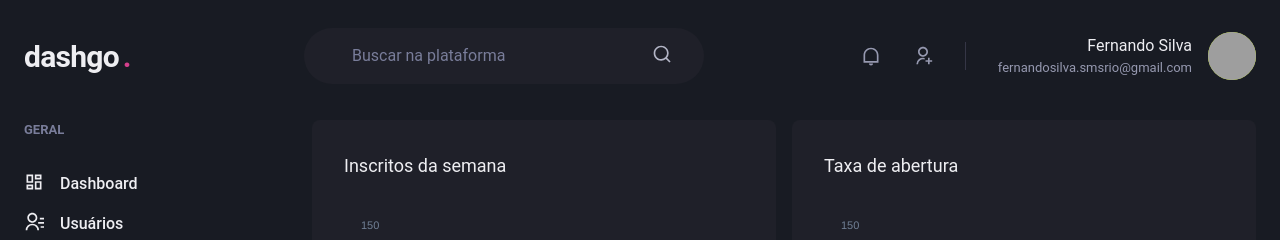
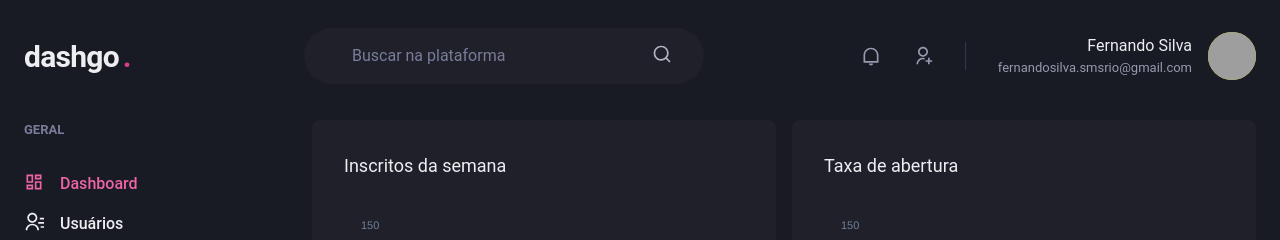
Before and after one commit to yarnando/dashboard, a Next.js app: page /dashboard in a window 1280 px wide. Shown: the top 240 px of the page. Built offline with nearby package versions, Linux system fonts and the light colour scheme; grey boxes are pictures that could not be loaded.

Commit message:
style(navlink): highlighting active link

```diff
--- /dev/null
+++ b/src/components/ActiveLink.tsx
@@ -0,0 +1,40 @@
+import Link, { LinkProps } from "next/link";
+import { useRouter } from "next/router";
+import { cloneElement, ReactElement } from "react";
+
+interface ActiveLinkProps extends LinkProps {
+    children: ReactElement;
+    shouldMatchExactHref?: boolean;
+}
+
+export default function ActiveLink({
+    children,
+    shouldMatchExactHref = false,
+    ...rest
+}: ActiveLinkProps) {
+
+    const { asPath } = useRouter()
+
+    let isActive = false;
+
+    if (shouldMatchExactHref && asPath == rest.href || asPath == rest.as) {
+        isActive = true;
+    }
+
+    if(!shouldMatchExactHref &&
+        (
+            asPath.startsWith(String(rest.href)) ||
+            asPath.startsWith(String(rest.as))
+        )
+    ) {
+        isActive = true;
+    }
+
+    return (
+        <Link {...rest}>
+            {cloneElement(children, {
+                color: isActive ? 'pink.400' : 'gray.50'
+            })}
+        </Link>
+    )
+}
--- a/src/components/Sidebar/NavLink.tsx
+++ b/src/components/Sidebar/NavLink.tsx
@@ -1,7 +1,7 @@
 import { Icon, Text, Link as ChakraLink, LinkProps as ChakraLinkProps } from "@chakra-ui/react";
 import { ElementType } from "react";
 
-import Link from "next/link";
+import ActiveLink from "../ActiveLink";
 
 interface NavLinkProps extends ChakraLinkProps {
     icon: ElementType;
@@ -11,13 +11,13 @@
 
 export function NavLink({ icon, children, href, ...rest }: NavLinkProps) {
     return (
-        <Link href={href} passHref>
+        <ActiveLink href={href} passHref>
             <ChakraLink display="flex" {...rest}>
                 <Icon as={icon} fontSize="20" />
                 <Text ml="4" fontWeight="medium">
                     {children}
                 </Text>
             </ChakraLink>
-        </Link>
+        </ActiveLink>
     )
 }
```
